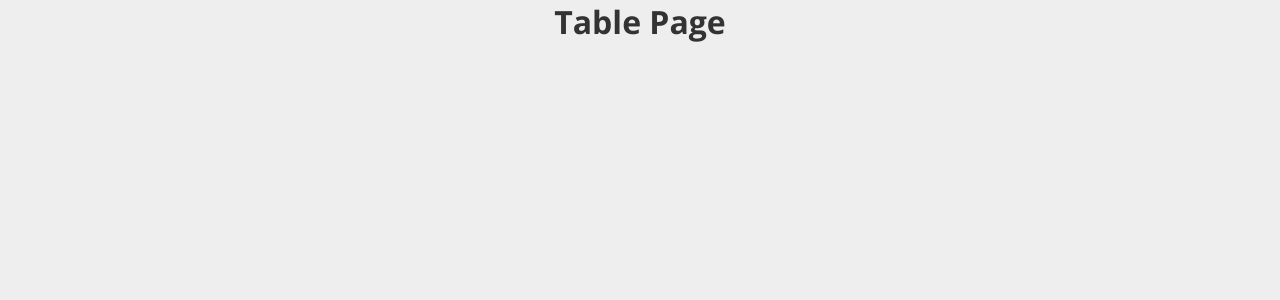
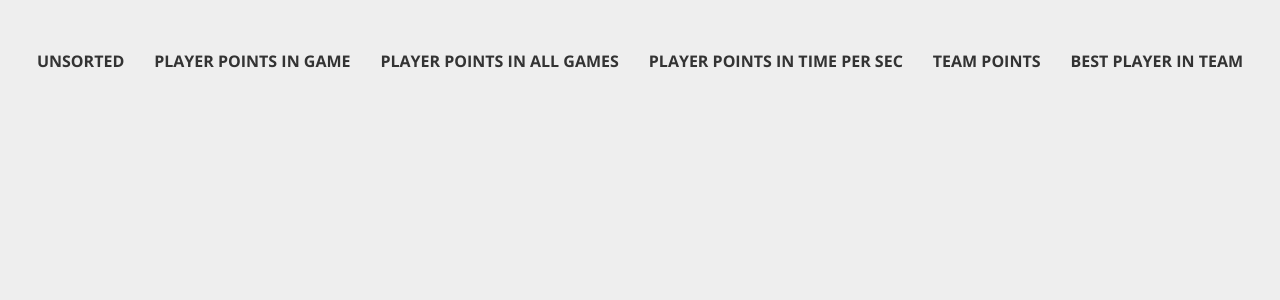
Before and after one commit to RamadanEmin/Sirma_Academy_September-2023, a React (Create React App) app in the folder React_basketball_statistics/: page /table in a window 1280 px wide. Shown: the top 300 px of the page. Built offline with nearby package versions, Linux system fonts and the light colour scheme.

Commit message:
Added Navigation component and styling

```diff
--- /dev/null
+++ b/React_basketball_statistics/src/components/organisms/Navigation/Navigation.css
@@ -0,0 +1,23 @@
+.navigation {
+  margin-top: 50px;
+}
+
+.navigation ul {
+  display: flex;
+  justify-content: center;
+  align-items: center;
+  flex-wrap:wrap;
+  gap: 30px;
+}
+
+.navigation a {
+  color: #333;
+  text-transform: uppercase;
+  font-size: 16px;
+  font-weight: bold;
+}
+
+.navigation a:hover,
+.navigation a.active {
+  color: rgb(80, 142, 196);
+}
--- /dev/null
+++ b/React_basketball_statistics/src/components/organisms/Navigation/Navigation.jsx
@@ -0,0 +1,21 @@
+import { NavLink } from 'react-router-dom';
+
+import './Navigation.css';
+
+function Navigation() {
+
+    return (
+        <nav className='navigation'>
+            <ul>
+                <li><NavLink to={'/table/unsorted'}>Unsorted</NavLink></li>
+                <li><NavLink to={'/table/points-in-one-game'}>Player points in game</NavLink></li>
+                <li><NavLink to={'/table/points-in-all-game'}>Player points in all games</NavLink></li>
+                <li><NavLink to={'/table/points-in-time'}>Player points in time per sec</NavLink></li>
+                <li><NavLink to={'/table/points-per-team'}>Team points</NavLink></li>
+                <li><NavLink to={'/table/best-player-in-the-team'}>Best player in team</NavLink></li>
+            </ul>
+        </nav>
+    );
+}
+
+export default Navigation;
--- a/React_basketball_statistics/src/components/pages/TablesPage.jsx
+++ b/React_basketball_statistics/src/components/pages/TablesPage.jsx
@@ -1,7 +1,11 @@
+import { Outlet } from 'react-router-dom';
+import Navigation from '../organisms/Navigation/Navigation';
+
 const TablesPage = () => {
     return (
         <div className="App">
-            <h1>Table Page</h1>
+            <Navigation />
+            <Outlet />
         </div>
     );
 };
```
